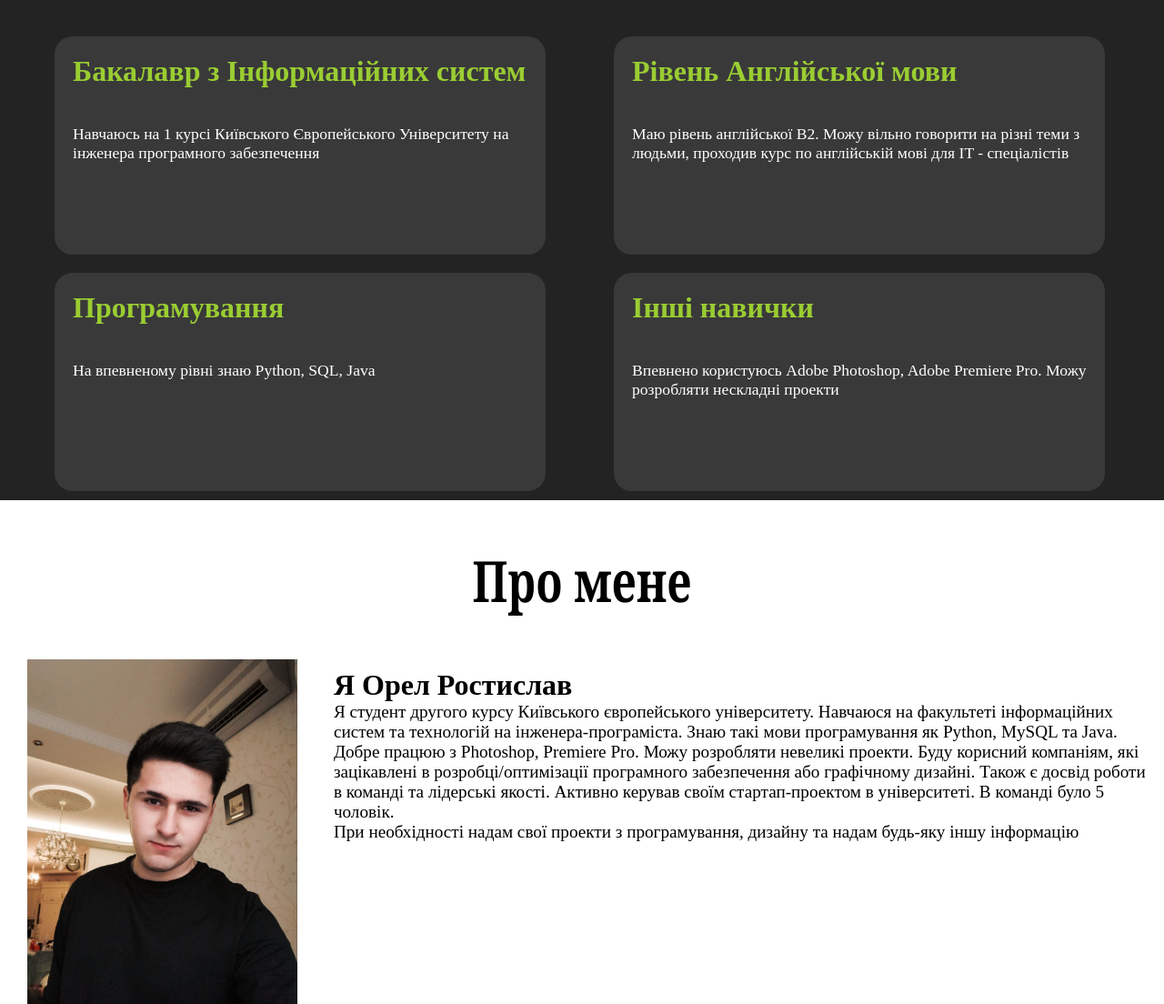
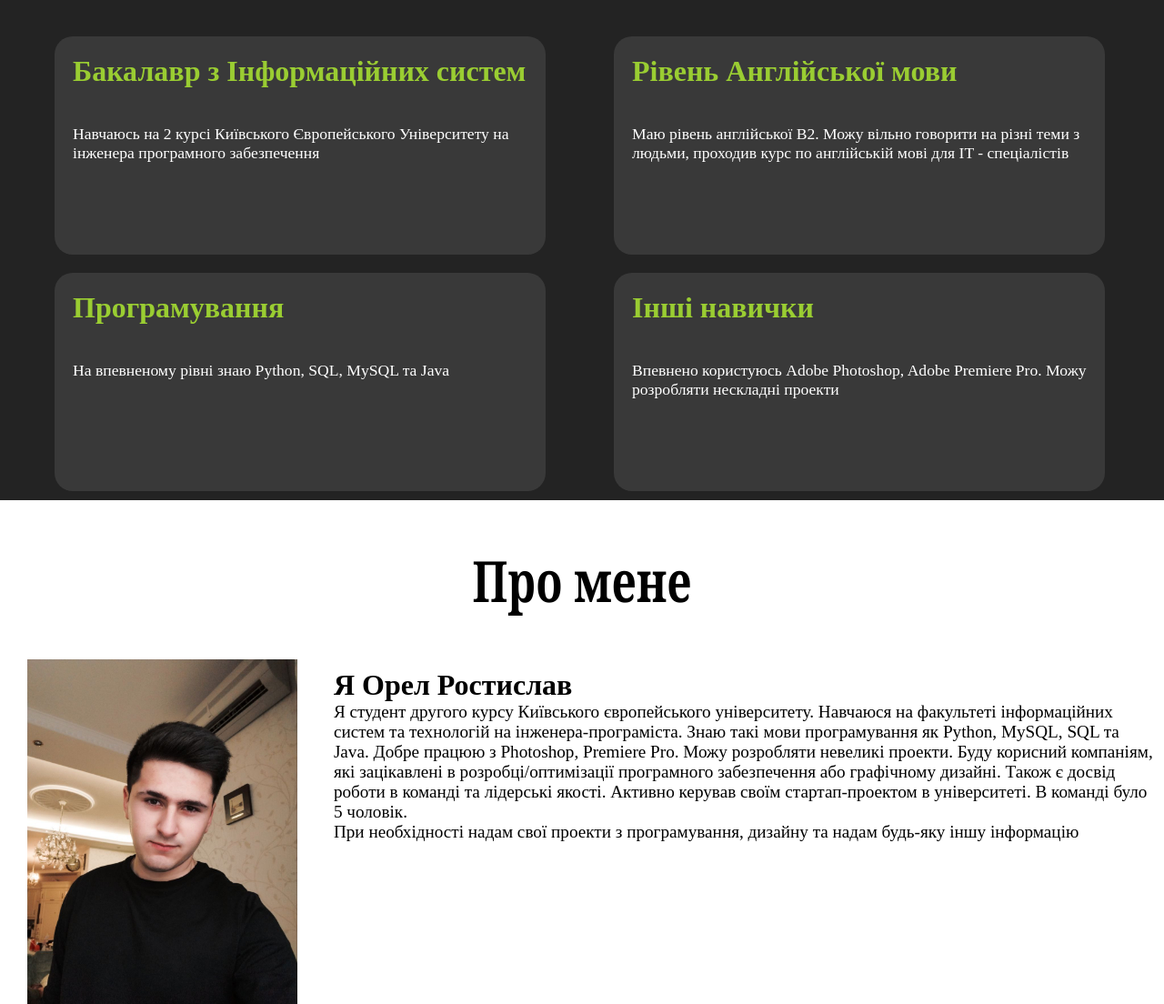
Before and after one commit to amstertuk/amstertuk.github.io, a plain HTML site: page indexen.html in a window 1280 px wide. Shown: the part 1720-2824 px from the top of the page at 91% size. Drawn offline with Linux system fonts and the light colour scheme.

Commit message:
Update indexen.html

```diff
--- a/indexen.html
+++ b/indexen.html
@@ -45,7 +45,7 @@
         <div class="columns">
             <div class="box">
                 <h2>Бакалавр з Інформаційних систем</h2>
-                <p>Навчаюcь на 1 курсі Київського Європейського Університету
+                <p>Навчаюcь на 2 курсі Київського Європейського Університету
                 на інженера програмного забезпечення</p>
             </div>
             <div class="box">
@@ -55,7 +55,7 @@
             </div>
             <div class="box">
                 <h2>Програмування</h2>
-                <p>На впевненому рівні знаю Python, SQL, Java</p>
+                <p>На впевненому рівні знаю Python, SQL, MySQL та Java</p>
             </div>
             <div class="box">
                 <h2>Інші навички</h2>
@@ -73,7 +73,7 @@
                 <h2>Я Орел Ростислав</h2>
                 <p>Я студент другого курсу Київського європейського університету.
                    Навчаюся на факультеті інформаційних систем та технологій на інженера-програміста.
-                   Знаю такі мови програмування як Python, MySQL та Java. Добре працюю з Photoshop, Premiere Pro.
+                   Знаю такі мови програмування як Python, MySQL, SQL та Java. Добре працюю з Photoshop, Premiere Pro.
                    Можу розробляти невеликі проекти. Буду корисний компаніям, які зацікавлені в розробці/оптимізації програмного забезпечення або графічному дизайні.
                    Також є досвід роботи в команді та лідерські якості. Активно керував своїм стартап-проектом в університеті. В команді було 5 чоловік.</p>
                 <p>При необхідності надам свої проекти з програмування, дизайну та надам будь-яку іншу інформацію</p>
```
